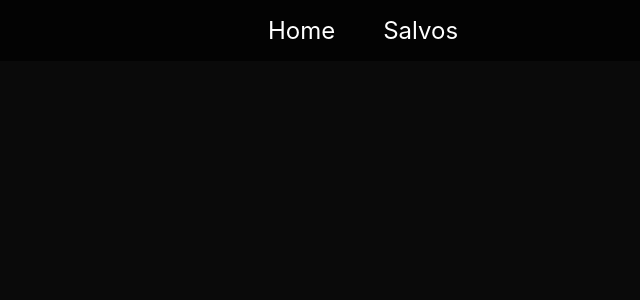
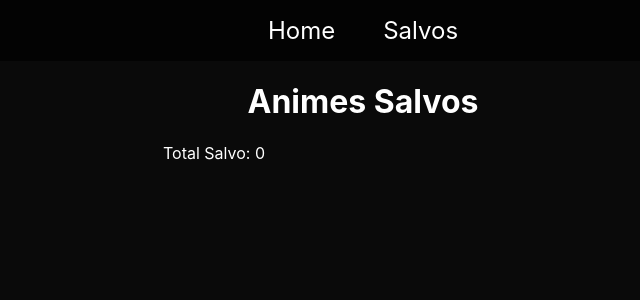
Before and after one commit to kayronbrigido/animania, a React (Create React App) app: page /salvos in a window 1280 px wide. Shown: the top 300 px of the page, without its empty margins (277-917 px from the left). Built offline with nearby package versions, Linux system fonts and the light colour scheme.

Commit message:
Created Saved Page

```diff
--- a/src/pages/home/index.js
+++ b/src/pages/home/index.js
@@ -19,6 +19,9 @@ export default function Home() {
         loadAnime();
     }, [])
 
+    /* Will render all animes in cards with name, image and one button
+    * the button should redirect the user to the anime details
+    */
     return(
         <div className="container">
             <div className="anime-list">
--- /dev/null
+++ b/src/pages/saved/index.js
@@ -0,0 +1,72 @@
+import { useEffect, useState } from 'react';
+import { Link } from 'react-router-dom';
+import './page-saved-style.css';
+
+
+function Saved(){
+
+    const [animes, setAnime] = useState([]);
+
+    /* The function below in useEffect is to access the localStorage
+    * of browser and check if have some anime saved
+    * if have some, the list will be incremented
+    * to render all animes saved or
+    * will have a empty array
+    */
+
+    useEffect(() => {
+
+        const myList = localStorage.getItem('animes'); // in the localStore the key used is "animes"
+        setAnime(JSON.parse(myList) || []);
+
+        /* In localStorage will return a string, the is used
+        * JSON.parse to cast to JSON
+        */
+
+    }, []);
+
+
+    /* The function deleteAnime use the filter() to return
+    * all animes from the list, except the anime clicked by
+    * the user
+    */
+    function deleteAnime(id){
+
+        let animeFilter = animes.filter((anime) => {
+            return (anime.id !== id);
+        });
+
+        setAnime(animeFilter);
+        localStorage.setItem('animes', JSON.stringify(animeFilter));
+    }
+
+
+    /* The function below (animes.map) is used to get all animes saved
+    * in the list and render it with two options "Ver Detalhes" (See Details)
+    * or the button Excluir, to delete from the list
+    */
+    return(
+        <div className="saved-animes">
+            <h1>Animes Salvos</h1>
+            <span id="total-saved">Total Salvo: {animes.length}</span>
+            <ul>
+               {animes.map((anime) => {
+
+                   return(
+                    <li key={anime.id}>
+                        <span className="anime-name">{anime.nome}</span>
+                        <div>
+                            <Link to={`/anime/${anime.id}`}>Ver Detalhes</Link>
+                            <button onClick={ () => deleteAnime(anime.id)}>Excluir</button>
+                        </div>
+                    </li>
+                   )
+
+                })
+               }
+            </ul>
+        </div>
+    )
+
+}
+export default Saved;
--- /dev/null
+++ b/src/pages/saved/page-saved-style.css
@@ -0,0 +1,36 @@
+.saved-animes {
+    display: flex;
+    flex-direction: column;
+    align-items: center;
+    justify-content: center;
+    color: white;
+}
+
+ul{
+    margin: 0px;
+    min-width: 400px;
+}
+
+ul li {
+    display: flex;
+    list-style: none;
+    justify-content: space-between;
+}
+
+li a{
+    text-decoration: none;
+    color: red;
+    margin-right: 1em;
+}
+
+.anime-name{
+    font-size: x-large;
+    font-weight: bold;
+    margin-bottom: 1em;
+    margin-left: -0.8em;
+}
+
+#total-saved {
+    min-width: 400px;
+    margin-bottom: 1em;
+}
--- a/src/routes.js
+++ b/src/routes.js
@@ -2,7 +2,8 @@ import {  Switch, BrowserRouter, Route, } from "react-router-dom";
 
 import Header from './components/Header';
 import Home from './pages/home/';
-import Anime from './pages/anime'
+import Anime from './pages/anime';
+import Saved from './pages/saved';
 
 // Create Routes
 const Routes = () => {
@@ -12,6 +13,7 @@ const Routes = () => {
             <Switch>
                 <Route exact path="/" component={Home}/>
                 <Route exact path="/anime/:id" component={Anime}/>
+                <Route exact path="/salvos" component={Saved} />
             </Switch>
         </BrowserRouter>
     )
```
Also changed, not shown: 1 other file (tests, documents, lock files or other folders).
